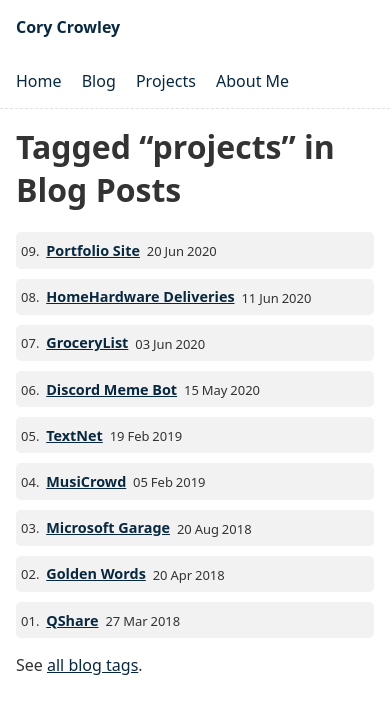
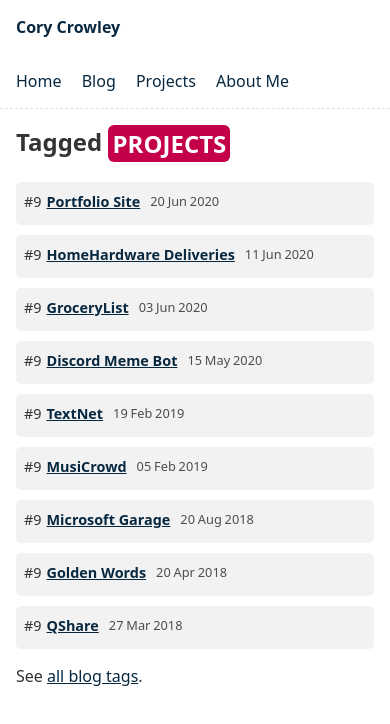
Before and after one commit to ccrowley96/PorfolioSite, an Eleventy site: page tags.njk in a window 390 px wide. Built offline with nearby package versions, Linux system fonts and the light colour scheme; Eleventy itself is replaced by a stand-in of ours; files that its build step writes are made by us from their sources.

Commit message:
lots of project and post list styling updates; added more responsive list items; added better 'tagged' view

```diff
--- a/_includes/layouts/about.njk
+++ b/_includes/layouts/about.njk
@@ -2,7 +2,7 @@
 layout: layouts/base.njk
 templateClass: tmpl-post
 ---
-<h1>{{ title }}</h1>
+<h2>{{ title }}</h2>
 
 {{ content | safe }}
 
--- a/_includes/postslist.njk
+++ b/_includes/postslist.njk
@@ -1,14 +1,23 @@
-<ol reversed class="postlist" style="counter-reset: start-from {{ (postslistCounter or postslist.length) + 1 }}">
+<ul reversed class="postlist" style="list-style-type:none;">
+{% set itemNo %}{{(postslistCounter or postslist.length)}}{% endset %}
 {% for post in postslist | reverse %}
   <li class="postlist-item{% if post.url == url %} postlist-item-active{% endif %}">
+    <div class="projectHeadingWrapper">
+      <div class="projectHeading">
+        <div class="projectHeadingNo">#{{itemNo}}</div>
           <a href="{{ post.url | url }}" class="postlist-link">{% if post.data.title %}{{ post.data.title }}{% else %}<code>{{ post.url }}</code>{% endif %}</a>
-    <time class="postlist-date" datetime="{{ post.date | htmlDateString }}">{{ post.date | readableDate }}</time>
+      </div>
+    <div class="postlist-date" datetime="{{ post.date | htmlDateString }}">{{ post.date | readableDate }}</div>
+      {%if post.data.tags.length > 0%}
+        <div class="tagWrapper">
           {% for tag in post.data.tags %}
             {%- if collections.tagList.indexOf(tag) != -1 -%}
             {% set tagUrl %}/blogTags/{{ tag }}/{% endset %}
             <a href="{{ tagUrl | url }}" class="tag">{{ tag }}</a>
             {%- endif -%}
           {% endfor %}
+        <div>
+      {%endif%}
   </li>
 {% endfor %}
-</ol>
+</ul>
--- a/_includes/projectslist.njk
+++ b/_includes/projectslist.njk
@@ -1,8 +1,15 @@
-<ol reversed class="postlist" style="counter-reset: start-from {{ (projectslistCounter or projectslist.length) + 1 }}">
+<ul reversed class="postlist" style="list-style-type:none;">
+{% set itemNo %}{{(projectslistCounter or projectslist.length)}}{% endset %}
 {% for project in projectslist | reverse %}
   <li class="postlist-item{% if post.url == url %} postlist-item-active{% endif %}">
+    <div class="projectHeadingWrapper">
+      <div class="projectHeading">
+        <div class="projectHeadingNo">#{{itemNo}}</div>
         <a href="{{ project.url | url }}" class="postlist-link">{% if project.data.title %}{{ project.data.title }}{% else %}<code>{{ project.url }}</code>{% endif %}</a>
-    <time class="postlist-date" datetime="{{ project.date | htmlDateString }}">{{ project.date | readableDate }}</time>
+      </div>
+      <div class="postlist-date" datetime="{{ project.date | htmlDateString }}">{{ project.date | readableDate }}</div>
+      {%if project.data.tags.length > 0%}
+      <div class="tagWrapper">
         {% for tag in project.data.tags %}
           {%if tag != "projects"%}
             {%- if collections.projectTagList.indexOf(tag) != -1 -%}
@@ -11,7 +18,12 @@
             {%- endif -%}
           {% endif%}
         {% endfor %}
+      </div>
+    {%endif%}
+    </div>
+
     <div class="projectSubtitle">{{project.data.subtitle}}</div>
   </li>
+  {% set itemNo %}{{itemNo - 1}}{% endset %}
 {% endfor %}
-</ol>
+</ul>
--- a/archive.njk
+++ b/archive.njk
@@ -6,7 +6,7 @@
   order: 2
 ---
 
-<h1>Some thoughts.</h1>
+<h2>Some thoughts.</h2>
 
 {% set postslist = collections.posts %}
 {% include "postslist.njk" %}
--- a/projectTags.njk
+++ b/projectTags.njk
@@ -15,7 +15,7 @@
   title: Tagged “{{ tag }}”
 permalink: /projectTags/{{ tag }}/
 ---
-<h1>Tagged “{{ tag }}” in Projects</h1>
+<h2>Tagged <span class="taggedSpan projectTag">{{ tag }}</span></h2>
 
 {% set projectslist = collections[ tag ] %}
 {% include "projectslist.njk" %}
--- a/projects.njk
+++ b/projects.njk
@@ -6,7 +6,7 @@
   order: 2
 ---
 
-<h1>Some projects.</h1>
+<h2>Some projects.</h2>
 
 {% set projectslist = collections.projects %}
 {% include "projectslist.njk" %}
--- a/scss/base_styles/_colors.scss
+++ b/scss/base_styles/_colors.scss
@@ -3,3 +3,4 @@
 $twitter: #1DA1F2;
 $linkedin: #0e76a8;
 $github: #000000;
+$grey: #b2b2b2;
--- a/scss/index.scss
+++ b/scss/index.scss
@@ -161,32 +161,50 @@
   padding: 0;
 }
 .postlist-item {
+  overflow: hidden;
+  .projectHeadingWrapper{
+      display: inline-flex;
+      align-items: center;
+      flex-wrap: wrap;
+      width: 100%;
+      >*{
+        margin-bottom: 6px;
+      }
+    .projectHeading{
+      display:flex;
+      align-items: center;
+      .projectHeadingNo{
+        @media screen and(max-width: 768px) {
+          font-size:.9em;
+        }
+      }
+    }
+  }
   counter-increment: start-from -1;
   .projectSubtitle{
+    margin-top: -2px;
     font-style: italic;
     @media screen and(max-width: 768px) {
       font-size:.9em;
     }
   }
 }
-.postlist-item:before {
-  display: inline-block;
-  pointer-events: none;
-  content: "" counter(start-from, decimal-leading-zero) ". ";
-  line-height: 100%;
-  text-align: right;
-}
-.postlist-date,
-.postlist-item:before {
-  font-size: 0.8125em; /* 13px /16 */
-  color: var(--darkgray);
-}
 .postlist-date {
+  color: lighten(black, 30%);
   word-spacing: -0.5px;
+  padding-right:10px;
+  font-size: .9em;
+  @media screen and(max-width: 768px) {
+    font-size:.8em;
+  }
 }
 .postlist-link {
+  overflow-wrap: break-word;
+  word-wrap: break-word;
+  hyphens: auto;
   display: inline-block;
-  padding: 0.25em 0.1875em; /* 4px 3px /16 */
+  width: 100%;
+  padding: 0px 10px 0px 5px;
 }
 .postlist-item-active .postlist-link {
   font-weight: bold;
@@ -201,6 +219,9 @@
 
 
 /* Tags */
+.tagWrapper{
+  // margin-bottom: 6px;
+}
 .tag {
   display: inline-block;
   vertical-align: text-top;
@@ -210,7 +231,7 @@
     font-size:0.3em;
   }
   padding: 2px 4px;
-  margin-left: 0.8em; /* 8px /10 */
+  margin-right: 0.8em; /* 8px /10 */
   background-color: var(--red);
   color: var(--white);
   border-radius: 0.25em; /* 3px /12 */
@@ -222,6 +243,21 @@
 a[href].tag,
 a[href].tag:visited {
   color: #fff;
+}
+
+.taggedSpan{
+  display: inline-block;
+  vertical-align: text-top;
+  text-transform: uppercase;
+  padding: 2px 4px;
+  margin-right: 0.8em; /* 8px /10 */
+  background-color: var(--red);
+  color: var(--white);
+  border-radius: 0.25em; /* 3px /12 */
+  text-decoration: none;
+  &.projectTag{
+    background-color: $blue;
+  }
 }
 
 /* Warning */
@@ -271,7 +307,7 @@
     border-radius:5px;
     margin-bottom:10px;
     margin-top:10px;
-    padding:5px 5px 5px 5px;
+    padding:8px 8px 8px 8px;
   }
 }
 .recentTitle{
--- a/tags.njk
+++ b/tags.njk
@@ -15,7 +15,7 @@
   title: Tagged “{{ tag }}”
 permalink: /blogTags/{{ tag }}/
 ---
-<h1>Tagged “{{ tag }}” in Blog Posts</h1>
+<h2>Tagged <span class="taggedSpan">{{ tag }}</span></h2>
 
 {% set postslist = collections[ tag ] %}
 {% include "postslist.njk" %}
```
Also changed, not shown: _includes/css/global.css, posts/microsoft-vancouver.md (line endings or trailing spaces), 1 other file. Lines whose indentation alone changed are shown as unchanged.
